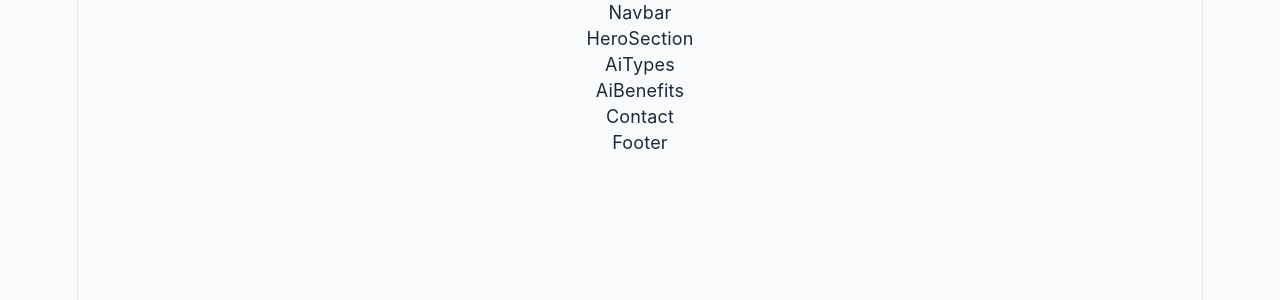
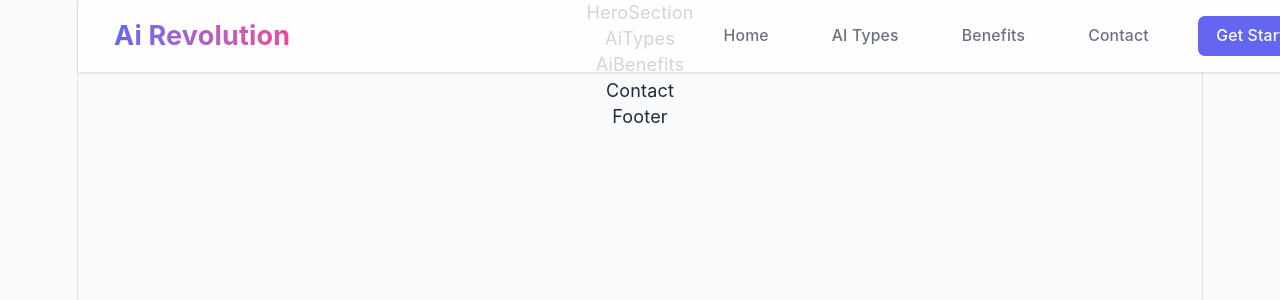
Before and after one commit to Salamouss/EasyProjectForReact-Tailwind, a React (Vite) app in the folder EZRT/: page / in a window 1280 px wide. Shown: the top 300 px of the page. Built offline with nearby package versions, Linux system fonts and the light colour scheme.

Commit message:
add nav bar

```diff
--- a/EZRT/src/Components/navbar.jsx
+++ b/EZRT/src/Components/navbar.jsx
@@ -1,11 +1,51 @@
-import React from 'react'
+import  { useState } from 'react'
+const links = [
+  { name: "Home", href: "#home" },
+  { name: "AI Types", href: "#types" },
+  { name: "Benefits", href: "#benefits" },
+  { name: "Contact", href: "#contact" },
+];
 
 function Navbar() {
+  const[mobileMenuOpen, setmobileMenuOpen] =useState(false);
   return (
-    <>
-    <div>Navbar</div>
+    <nav className='bg-white/80 backdrop-blur-none shadow-sm fixed w-full z-50'>
+      <div className='app-container flex justify-between items-center h-16'>
+        <span className='gradient-text text-2xl font-bold'> Ai Revolution</span>
+        <div className='hidden md:flex items-center space-x-8'>
+        {
+          links.map((link) => (
+            <a key={link.name} className='nav-item' href={link.href} >
+              {link.name}
+            </a>
+          ))}
+          <a href="#" className='nav-btn'>Get Started</a>
+      </div>
+      {/*mobille menu btn*/ }
+      <button
+      onClick={() => setmobileMenuOpen ((prev) => !(prev)) }
+      className='md:hidden p-2 rounded-md text-gray-400 hover:text-gray-500 hover:bg-gray-100 focus:outline-none'>
+          <svg xmlns="http://www.w3.org/2000/svg" fill="none" viewBox="0 0 24 24" strokeWidth={1.5} stroke="currentColor" className="size-6">
+            <path strokeLinecap="round" strokeLinejoin="round" d="M3.75 6.75h16.5M3.75 12h16.5m-16.5 5.25h16.5" />
+          </svg>
 
-    </>
+      </button>
+      </div>
+
+      {/* mobile Menu */}
+      {mobileMenuOpen && (
+        <div className='md:hidden bg-white  shadow-lg rounded-b-lg px-2 pb-3 pt-2 space-y-1'>
+          {
+          links.map((link) => (
+            <a key={link.name} className='mobile-nav-item' href={link.href} >
+              {link.name}
+            </a>
+          ))}
+            <a href="#" className='mobile-nav-btn'>Get Started</a>
+        </div>
+
+      )}
+    </nav>
   )
 }
 
```
